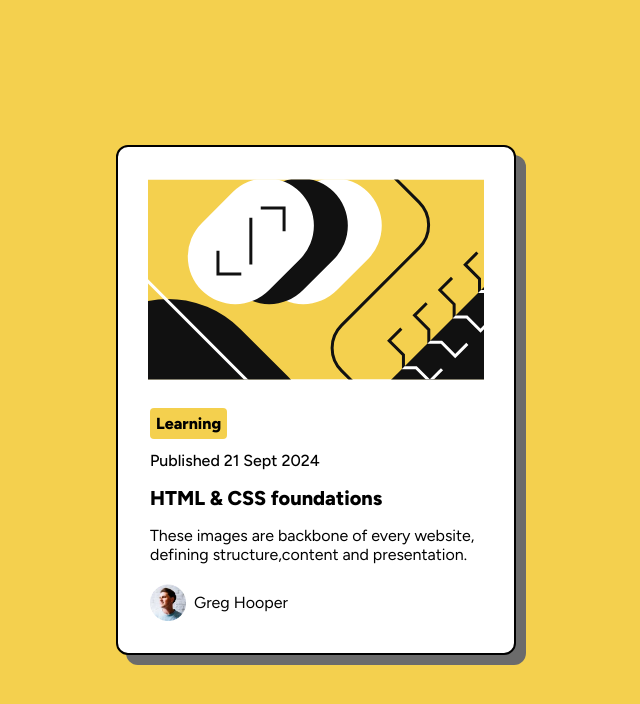
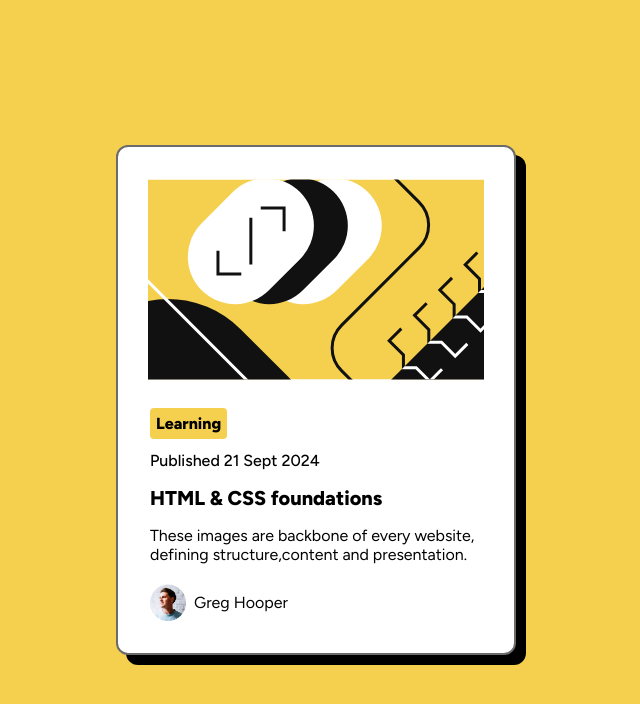
Before and after one commit to harshsharma-aimer/Blog-Preview-Card, a plain HTML site: page index.html in a window 1280 px wide. Shown: the whole page, without its empty margins (324-964 px from the left). Drawn offline with Linux system fonts and the light colour scheme.

Commit message:
third commit

```diff
--- a/style.css
+++ b/style.css
@@ -27,8 +27,8 @@ body {
   justify-content: center;
   flex-direction: column;
   border-radius: 12px;
-  border: 2px solid #000;
-  box-shadow: 10px 10px #6b6b6b;
+  border: 2px solid #6b6b6b;
+  box-shadow: 10px 10px #000;
 }
 
 .text-box {
```
